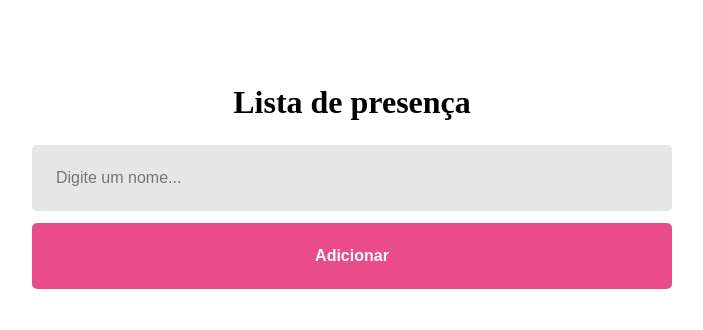
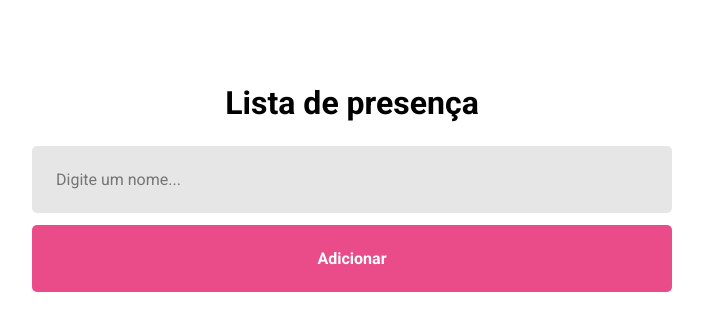
Before and after one commit to MatheusAlexandre28/Discover-Especializar, a React (Vite) app in the folder Fundamentos_do_ReactJS/reactapp/: page / in a window 1280 px wide. Shown: the top 330 px of the page, without its empty margins (288-991 px from the left). Built offline with nearby package versions, Linux system fonts and the light colour scheme.

Commit message:
fonts
Pegamos a font colocamos no index e carregamos ela na nossa aplicação

```diff
--- a/Fundamentos_do_ReactJS/reactapp/index.html
+++ b/Fundamentos_do_ReactJS/reactapp/index.html
@@ -3,6 +3,9 @@
   <head>
     <meta charset="UTF-8" />
     <meta name="viewport" content="width=device-width, initial-scale=1.0" />
+    <link rel="preconnect" href="https://fonts.googleapis.com">
+    <link rel="preconnect" href="https://fonts.gstatic.com" crossorigin>
+    <link href="https://fonts.googleapis.com/css2?family=Roboto:wght@400;500;700&display=swap" rel="stylesheet">
     <title>App Lista de Presença</title>
   </head>
   <body>
--- a/Fundamentos_do_ReactJS/reactapp/src/styles/global.css
+++ b/Fundamentos_do_ReactJS/reactapp/src/styles/global.css
@@ -3,3 +3,10 @@
   padding: 0;
   box-sizing: border-box;
 }
+
+body, input, button {
+  font-size: 16px;
+  font-family: 'Roboto', sans-serif;
+
+  -webkit-font-smoothing: antialiased;
+}
```
